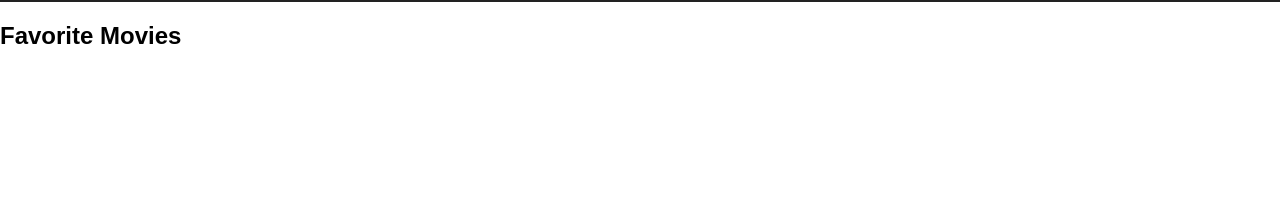
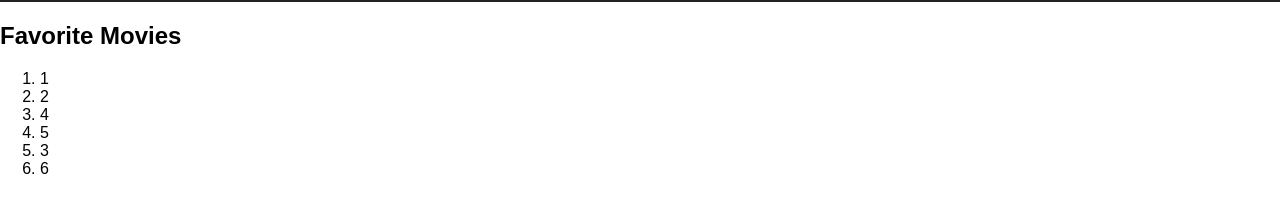
Before and after one commit to jose-renato-m/udacity-nanodegree-react-exercise-1-passing-data, a React (Create React App) app: page / in a window 1280 px wide. Shown: the part 188-400 px from the top of the page. Built offline with nearby package versions, Linux system fonts and the light colour scheme.

Commit message:
feat: Map array profiles

```diff
--- a/src/ListProfiles.js
+++ b/src/ListProfiles.js
@@ -4,7 +4,11 @@ class ListProfiles extends Component {
   render() {
     return (
       <ol className='profile-list'>
-
+      {this.props.profiles.map((profile) => (
+        <li key={profile.id}>
+         {profile.userID}
+        </li>
+      ))}
       </ol>
     )
   }
```
